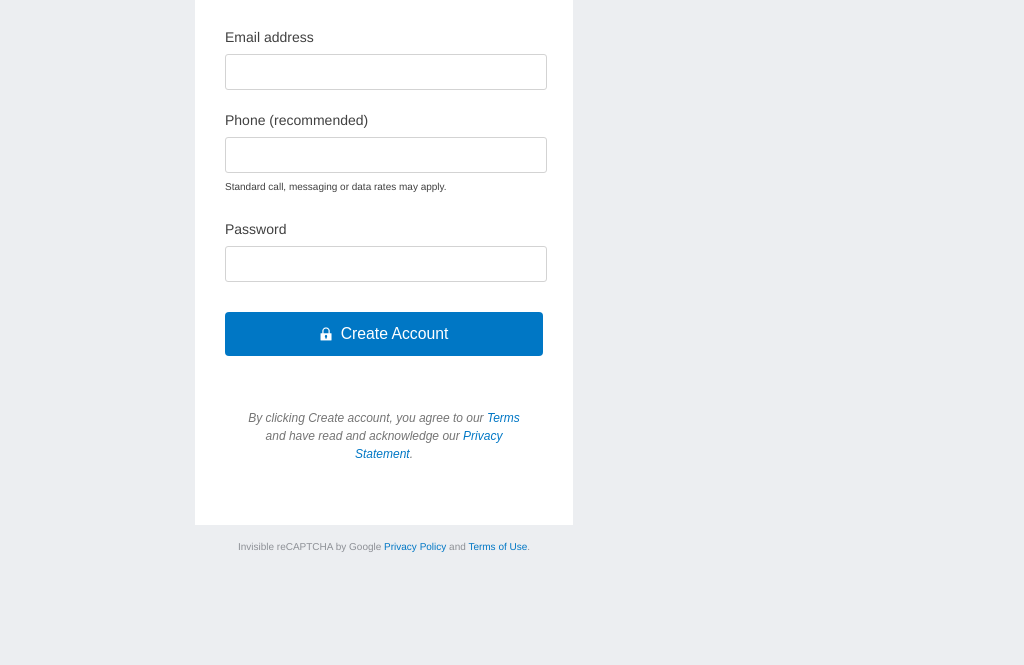
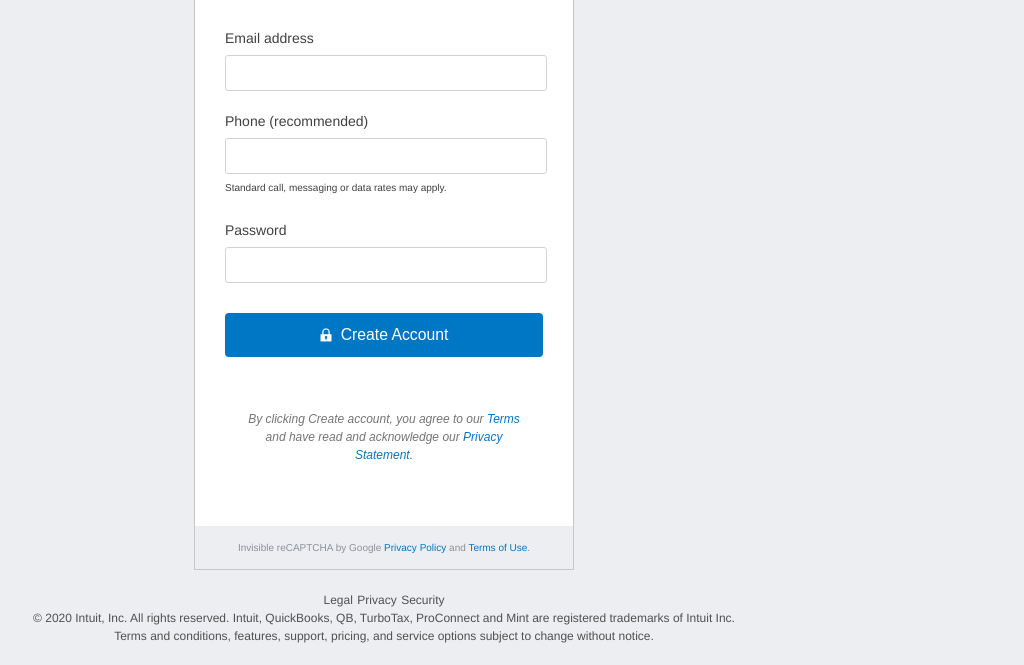
Before and after one commit to Prabhakarzx/HTMLforms-LucianoAndPrabhakar, a plain HTML site: page index.html in a window 1280 px wide. Shown: the part 299-964 px from the top of the page, without its empty margins (256-1280 px from the left). Before the commit the page ends 867 px from the top, so only its background shows below. Drawn offline with Linux system fonts and the light colour scheme.

Commit message:
Project done

```diff
--- a/css/classes.css
+++ b/css/classes.css
@@ -27,3 +27,10 @@
     margin:0;
     line-height: 1.5;
 }
+.footerLinks{
+    color:#505050;
+    font-size: 12px;
+    text-align: center;
+    margin: 0;
+    line-height: 1.5;
+}
--- a/css/elements.css
+++ b/css/elements.css
@@ -104,3 +104,10 @@
     padding: 16px;
     margin:auto;
 }
+#borderFormDiv{
+    width: 378px;
+    margin: auto;
+    border-color: rgb(199, 199, 199);
+    border-width: 1px;
+    border-style: solid;
+}
--- a/css/tags.css
+++ b/css/tags.css
@@ -80,3 +80,10 @@ label{
     padding-bottom: 6px;
     line-height: 1.5;
 }
+nav{
+    margin:auto;
+    text-align: center;
+}
+footer{
+    margin: 20px 0;
+}
--- a/index.html
+++ b/index.html
@@ -35,6 +35,7 @@
                 <img class="auxiliarServicesLogoImg" src="images/turbotax.svg">
                 <img class="auxiliarServicesTextImg" src="images/turbotaxText.svg">
             </div>
+            <div id="borderFormDiv">
                 <form>
                     <section id="headerFormSection">
                         <h1>Create an Intuit account</h1>
@@ -56,7 +57,18 @@
                     <p id="formTermsP">By clicking Create account, you agree to our <a href="https://www.mint.com/terms">Terms</a> and have read and acknowledge our <a href="https://security.intuit.com/privacy">Privacy Statement</a>.</p>
                 </form>
                 <p id="invisibleCaptchaP">Invisible reCAPTCHA by Google <a href="https://www.google.com/intl/en/policies/privacy/">Privacy Policy</a> and <a href="https://www.google.com/intl/en/policies/terms/">Terms of Use</a>.</p>
+
+            </div>
         </main>
 
     </body>
+    <footer>
+        <nav id="footerNav">
+            <a class="footerLinks" href="http://about.intuit.com/legal/">Legal</a>
+            <a class="footerLinks" href="https://security.intuit.com/privacy/">Privacy</a>
+            <a class="footerLinks" href="http://security.intuit.com/">Security</a>
+            <p class="footerLinks">© 2020 Intuit, Inc. All rights reserved. Intuit, QuickBooks, QB, TurboTax, ProConnect and Mint are registered trademarks of Intuit Inc.</p>
+            <p class="footerLinks">Terms and conditions, features, support, pricing, and service options subject to change without notice.</p>
+        </nav>
+    </footer>
 </html>
```
Lines whose indentation alone changed are shown as unchanged.
